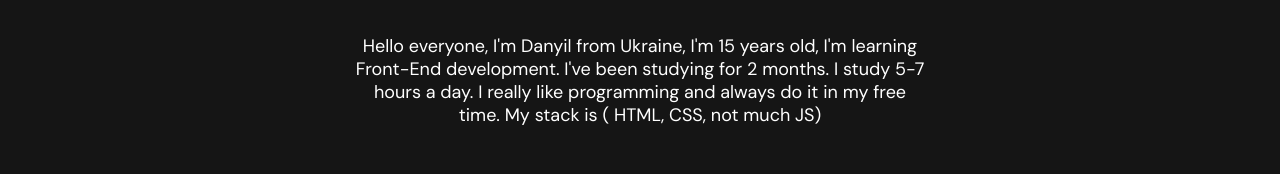
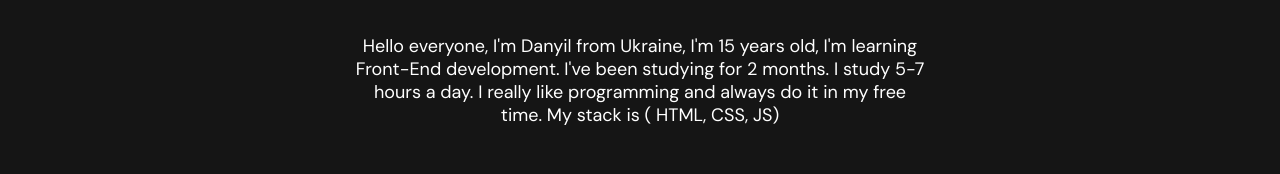
Before and after one commit to Leyofficial/Portfolio, a plain HTML site: page index.html in a window 1280 px wide. Shown: the part 850-1024 px from the top of the page. Drawn offline with Linux system fonts and the light colour scheme.

Commit message:
Update index.html

```diff
--- a/index.html
+++ b/index.html
@@ -59,7 +59,7 @@
                 <div class="section-about__subscription">
                     Hello everyone, I'm Danyil from Ukraine, I'm 15 years old, I'm learning Front-End development.
                     I've been studying for 2 months. I study 5-7 hours a day. I really like programming and always
-                    do it in my free time. My stack is ( HTML, CSS, not much JS)
+                    do it in my free time. My stack is ( HTML, CSS, JS)
                 </div>
                 <div class="social__items">
                     <div class="section-social__item">
```
